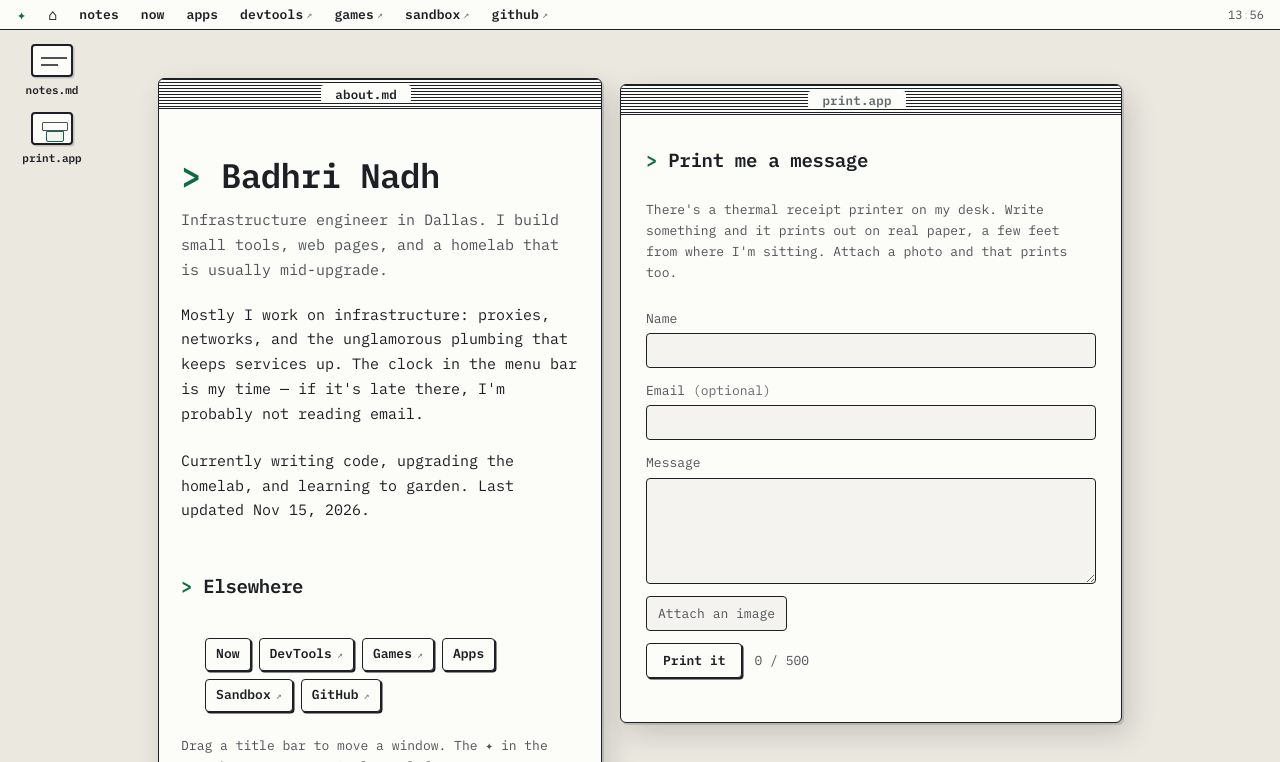
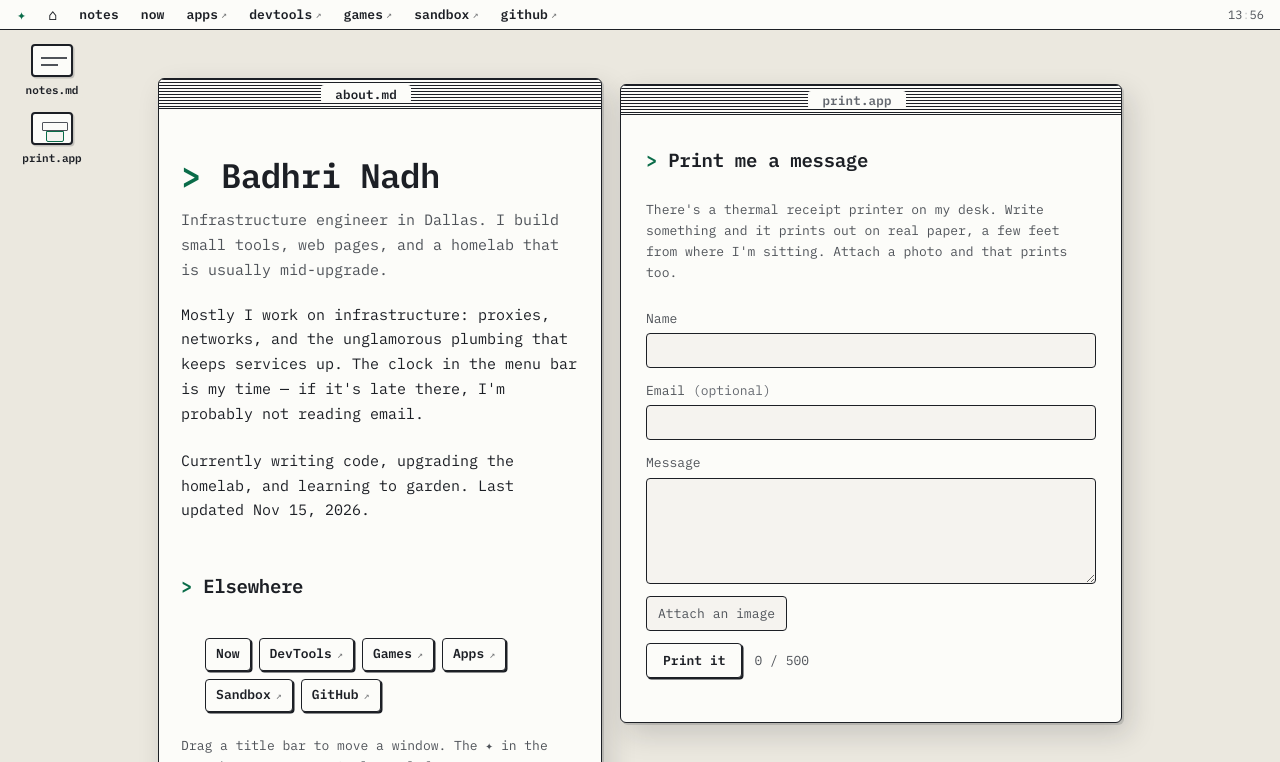
Before and after one commit to BadhriNadhBade/badhrinadh.com, a Jekyll site: the page built from index.html, in a window 1280 px wide. Shown: the top 762 px of the page. Built offline with Jekyll 4.4.1, drawn with Linux system fonts in a browser that asks for light colours; Markdown is read by kramdown in place of the engine named in the settings.

Commit message:
Point apps tile at apps.badhrinadh.com

```diff
--- a/_includes/nav.html
+++ b/_includes/nav.html
@@ -18,7 +18,7 @@
   <nav class="mi-group" id="mi-group" aria-label="Sections">
     <a class="mi {% if page.path == 'notes.html' or page.collection == 'notes' %}cur{% endif %}" href="/notes">notes</a>
     <a class="mi {% if page.path == '_pages/now.md' %}cur{% endif %}" href="{% link _pages/now.md %}">now</a>
-    <a class="mi {% if page.path == '_pages/zonesnap.md' %}cur{% endif %}" href="/zonesnap">apps</a>
+    <a class="mi" href="https://apps.badhrinadh.com/" rel="me">apps<span class="ext" aria-hidden="true">↗</span></a>
     <a class="mi" href="https://devtools.badhrinadh.com/" rel="me">devtools<span class="ext" aria-hidden="true">↗</span></a>
     <a class="mi" href="https://play.badhrinadh.com/" rel="me">games<span class="ext" aria-hidden="true">↗</span></a>
     <a class="mi" href="https://lab.badhrinadh.com/" rel="me">sandbox<span class="ext" aria-hidden="true">↗</span></a>
--- a/index.html
+++ b/index.html
@@ -44,7 +44,7 @@ redirect_from:
   <li><a href="{% link _pages/now.md %}">Now</a></li>
   <li><a href="https://devtools.badhrinadh.com/" rel="me">DevTools<span class="ext" aria-hidden="true">↗</span></a></li>
   <li><a href="https://play.badhrinadh.com/" rel="me">Games<span class="ext" aria-hidden="true">↗</span></a></li>
-  <li><a href="/zonesnap">Apps</a></li>
+  <li><a href="https://apps.badhrinadh.com/" rel="me">Apps<span class="ext" aria-hidden="true">↗</span></a></li>
   <li><a href="https://lab.badhrinadh.com/" rel="me">Sandbox<span class="ext" aria-hidden="true">↗</span></a></li>
   <li><a href="https://github.com/BadhriNadhBade" rel="me">GitHub<span class="ext" aria-hidden="true">↗</span></a></li>
 </ul>
```
Also changed, not shown: _posts/2026-11-15-zonesnap.md (+1 -1 lines).
